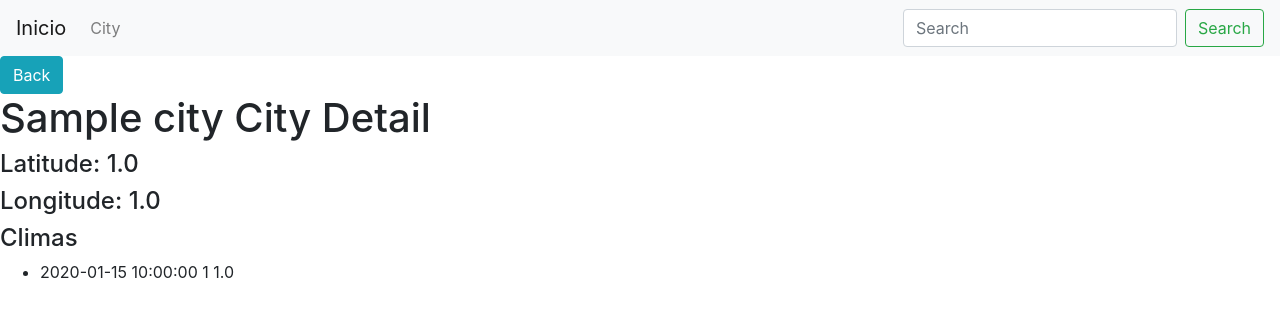
After one commit to matiasluceroitec/segundo_2025_comision_unica, a Flask app: page /city/1 in a window 1280 px wide. The commit adds this page. Shown: the top 317 px of the page. Run offline with Flask 3, Linux system fonts and the light colour scheme; tables that the repository leaves empty hold one stand-in row (values such as "Sample post"); some libraries are stand-ins or nearby versions.

Commit message:
update code

```diff
--- a/app.py
+++ b/app.py
@@ -40,5 +40,17 @@ def city():
         cities=cities_list # nombre en html = nombre en back
     )
 
+
+@app.route('/city/<int:city_id>')
+def city_detail(city_id):
+    city = City.query.get_or_404(city_id)
+    return render_template(
+        'city_detail.html',
+        city=city,
+    )
+
+
+
+
 if __name__ == '__main__':
     app.run(debug=True)
--- a/models.py
+++ b/models.py
@@ -6,6 +6,11 @@ class City(db.Model):
     name = db.Column(db.String(100), nullable=False, unique=True)
     lat = db.Column(db.Float, nullable=False)
     long = db.Column(db.Float, nullable=False)
+    climates = db.relationship(
+        'Climate',
+        backref='city',
+        lazy=True
+    )
 
     def __str__(self):
         return self.name
--- a/templates/city.html
+++ b/templates/city.html
@@ -24,7 +24,7 @@
                     <td>{{ city.name }}</td>
                     <td>{{ city.lat }}</td>
                     <td>{{ city.long }}</td>
-                    <td><div class="btn btn-info">Detail</div></td>
+                    <td><a href="/city/{{city.id}}" class="btn btn-info">Detail</a></td>
                 </tr>
             {% endfor %}
         </table>
--- /dev/null
+++ b/templates/city_detail.html
@@ -0,0 +1,22 @@
+{% extends 'layout.html' %}
+
+{% block title %} City Detail {% endblock %}
+
+{% block body %}
+<a href="/city" class="btn btn-info"> Back </a>
+  <h1>{{ city.name }} City Detail </h1>
+  <h4>Latitude: {{city.lat}}</h4>
+  <h4>Longitude: {{city.long}}</h4>
+
+  <h4>Climas</h4>
+  <ul>
+    {% if city.climates|length > 0%}
+      {% for climate in city.climates %}
+        <li>{{climate}}</li>
+      {% endfor %}
+    </ul>
+    {% else %}
+        <strong> Aun no hay datos de clima para dicha ciudad </strong>
+    {% endif %}
+
+{% endblock %}
--- a/templates/layout.html
+++ b/templates/layout.html
@@ -11,7 +11,7 @@
   </head>
   <body>
     <nav class="navbar navbar-expand-sm navbar-light bg-light">
-        <a class="navbar-brand" href="#">Inicio</a>
+        <a class="navbar-brand" href="/">Inicio</a>
         <button class="navbar-toggler d-lg-none" type="button" data-toggle="collapse" data-target="#collapsibleNavId" aria-controls="collapsibleNavId"
             aria-expanded="false" aria-label="Toggle navigation">
             <span class="navbar-toggler-icon"></span>
@@ -20,13 +20,6 @@
             <ul class="navbar-nav mr-auto mt-2 mt-lg-0">
                 <li class="nav-item">
                     <a class="nav-link" href="/city">City</a>
-                </li>
-                <li class="nav-item dropdown">
-                    <a class="nav-link dropdown-toggle" href="#" id="dropdownId" data-toggle="dropdown" aria-haspopup="true" aria-expanded="false">Dropdown</a>
-                    <div class="dropdown-menu" aria-labelledby="dropdownId">
-                        <a class="dropdown-item" href="#">Action 1</a>
-                        <a class="dropdown-item" href="#">Action 2</a>
-                    </div>
                 </li>
             </ul>
             <form class="form-inline my-2 my-lg-0">
```
